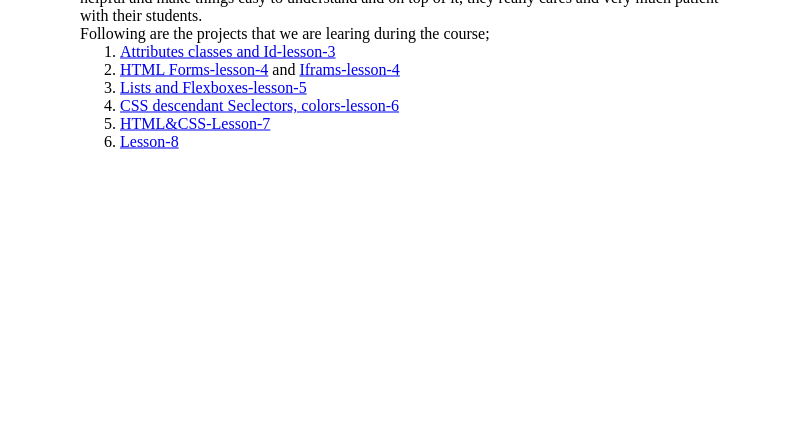
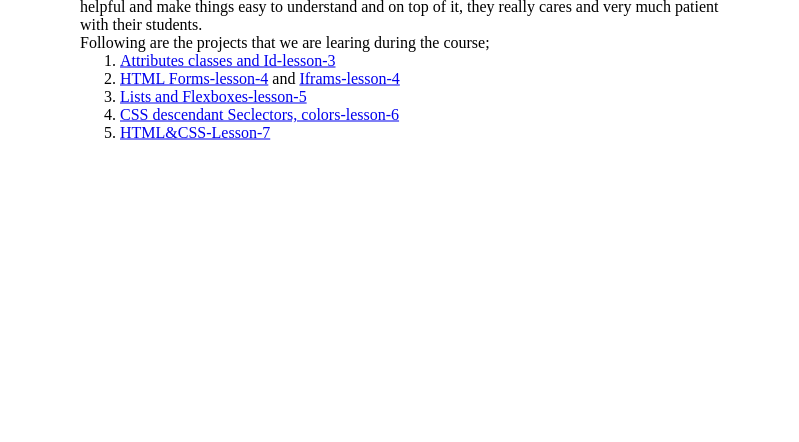
Before and after one commit to ashisohail/redi-school-projects, a plain HTML site: page index.html in a window 1280 px wide. Shown: the part 358-800 px from the top of the page, without its empty margins (240-1039 px from the left). Drawn offline with Linux system fonts and the light colour scheme.

Commit message:
Unnecessary links removed from Index.html.

```diff
--- a/index.html
+++ b/index.html
@@ -41,8 +41,9 @@
             CSS descendant Seclectors, colors-lesson-6</a
           >
         </li>
+        <!-- <li><a href="lesson-7-exercise.html"> Exercise-lesson-7</a></li> -->
         <li><a href="lesson-7.html"> HTML&CSS-Lesson-7</a></li>
-        <li><a href="lesson-8.html"> Lesson-8</a></li>
+        <!-- <li><a href="lesson-8.html"> Lesson-8</a></li> -->
       </ol>
     </div>
   </body>
```
